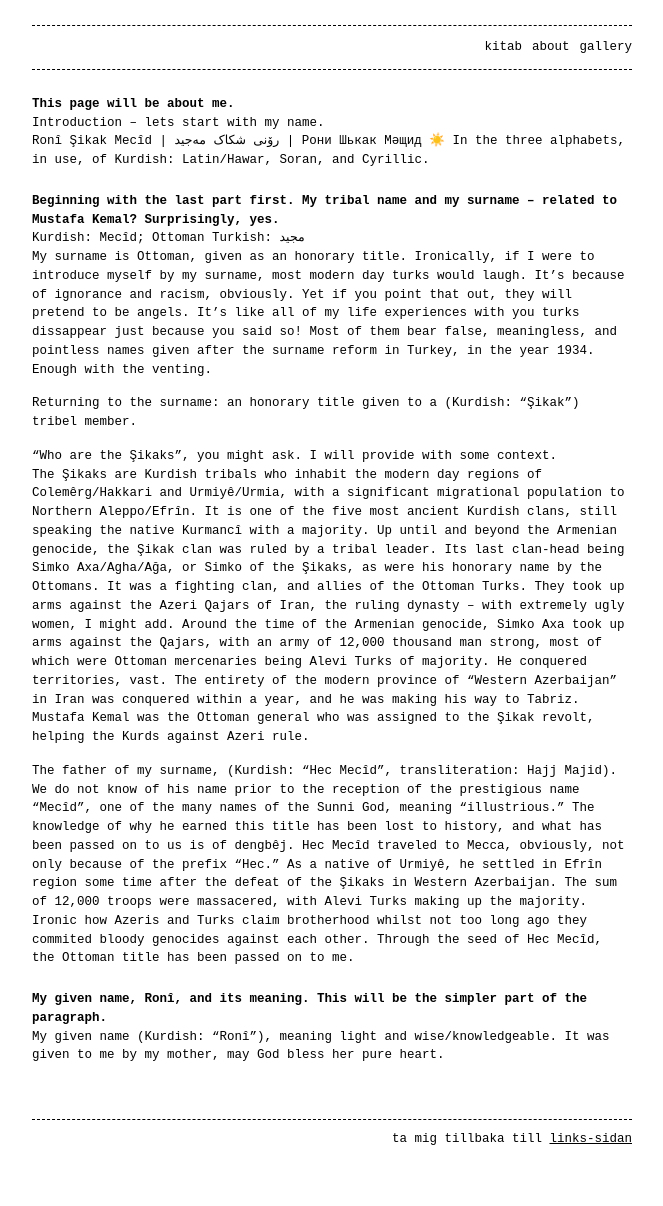
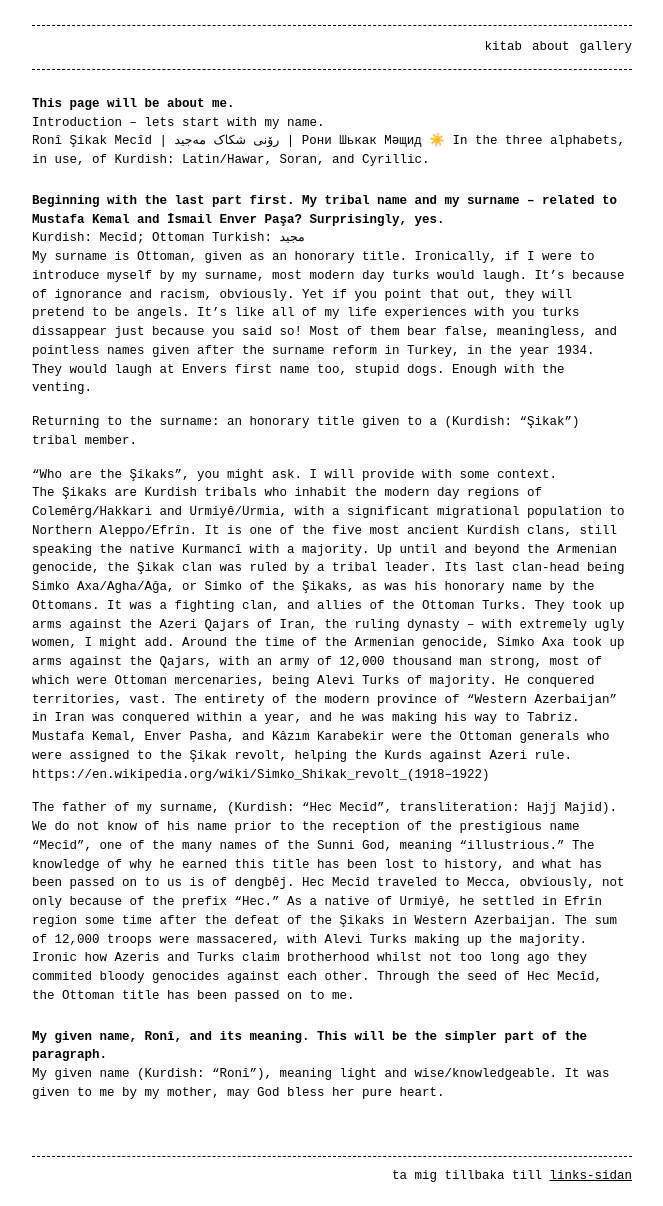
Before and after one commit to ronim-efrin/kitab, a Jekyll site: the page built from index.md, in a window 1280 px wide. Shown: the whole page, without its empty margins (308-971 px from the left). Built offline with Jekyll 4.4.1, drawn with Linux system fonts in a browser that asks for light colours; before the commit the page ends 1169 px from its top, so only the background shows below that.

Commit message:
Update index.md

```diff
--- a/index.md
+++ b/index.md
@@ -6,14 +6,15 @@ permalink: /
 # This page will be about me.
 Introduction – lets start with my name.
 Ronî Şikak Mecîd | رۆنی شکاک مەجید | Рони Шькак Мәщид ☀️ In the three alphabets, in use, of Kurdish: Latin/Hawar, Soran, and Cyrillic.
-## Beginning with the last part first. My tribal name and my surname – related to Mustafa Kemal? Surprisingly, yes.
+## Beginning with the last part first. My tribal name and my surname – related to Mustafa Kemal and İsmail Enver Paşa? Surprisingly, yes.
 Kurdish: Mecîd; Ottoman Turkish: مجید
-My surname is Ottoman, given as an honorary title. Ironically, if I were to introduce myself by my surname, most modern day turks would laugh. It's because of ignorance and racism, obviously. Yet if you point that out, they will pretend to be angels. It's like all of my life experiences with you turks dissappear just because you said so! Most of them bear false, meaningless, and pointless names given after the surname reform in Turkey, in the year 1934. Enough with the venting.
+My surname is Ottoman, given as an honorary title. Ironically, if I were to introduce myself by my surname, most modern day turks would laugh. It's because of ignorance and racism, obviously. Yet if you point that out, they will pretend to be angels. It's like all of my life experiences with you turks dissappear just because you said so! Most of them bear false, meaningless, and pointless names given after the surname reform in Turkey, in the year 1934. They would laugh at Envers first name too, stupid dogs. Enough with the venting.
 
-Returning to the surname: an honorary title given to a (Kurdish: "Şikak") tribel member.
+Returning to the surname: an honorary title given to a (Kurdish: "Şikak") tribal member.
 
 "Who are the Şikaks", you might ask. I will provide with some context.
-The Şikaks are Kurdish tribals who inhabit the modern day regions of Colemêrg/Hakkari and Urmiyê/Urmia, with a significant migrational population to Northern Aleppo/Efrîn. It is one of the five most ancient Kurdish clans, still speaking the native Kurmancî with a majority. Up until and beyond the Armenian genocide, the Şikak clan was ruled by a tribal leader. Its last clan-head being Simko Axa/Agha/Ağa, or Simko of the Şikaks, as were his honorary name by the Ottomans. It was a fighting clan, and allies of the Ottoman Turks. They took up arms against the Azeri Qajars of Iran, the ruling dynasty – with extremely ugly women, I might add. Around the time of the Armenian genocide, Simko Axa took up arms against the Qajars, with an army of 12,000 thousand man strong, most of which were Ottoman mercenaries being Alevi Turks of majority. He conquered territories, vast. The entirety of the modern province of "Western Azerbaijan" in Iran was conquered within a year, and he was making his way to Tabriz. Mustafa Kemal was the Ottoman general who was assigned to the Şikak revolt, helping the Kurds against Azeri rule.
+The Şikaks are Kurdish tribals who inhabit the modern day regions of Colemêrg/Hakkari and Urmiyê/Urmia, with a significant migrational population to Northern Aleppo/Efrîn. It is one of the five most ancient Kurdish clans, still speaking the native Kurmancî with a majority. Up until and beyond the Armenian genocide, the Şikak clan was ruled by a tribal leader. Its last clan-head being Simko Axa/Agha/Ağa, or Simko of the Şikaks, as was his honorary name by the Ottomans. It was a fighting clan, and allies of the Ottoman Turks. They took up arms against the Azeri Qajars of Iran, the ruling dynasty – with extremely ugly women, I might add. Around the time of the Armenian genocide, Simko Axa took up arms against the Qajars, with an army of 12,000 thousand man strong, most of which were Ottoman mercenaries, being Alevi Turks of majority. He conquered territories, vast. The entirety of the modern province of "Western Azerbaijan" in Iran was conquered within a year, and he was making his way to Tabriz. Mustafa Kemal, Enver Pasha, and Kâzım Karabekir were the Ottoman generals who were assigned to the Şikak revolt, helping the Kurds against Azeri rule.
+https://en.wikipedia.org/wiki/Simko_Shikak_revolt_(1918–1922)
 
 The father of my surname, (Kurdish: "Hec Mecîd", transliteration: Hajj Majid). We do not know of his name prior to the reception of the prestigious name "Mecîd", one of the many names of the Sunni God, meaning "illustrious." The knowledge of why he earned this title has been lost to history, and what has been passed on to us is of dengbêj. Hec Mecîd traveled to Mecca, obviously, not only because of the prefix "Hec." As a native of Urmiyê, he settled in Efrîn region some time after the defeat of the Şikaks in Western Azerbaijan. The sum of 12,000 troops were massacered, with Alevi Turks making up the majority. Ironic how Azeris and Turks claim brotherhood whilst not too long ago they commited bloody genocides against each other. Through the seed of Hec Mecîd, the Ottoman title has been passed on to me.
 
```
